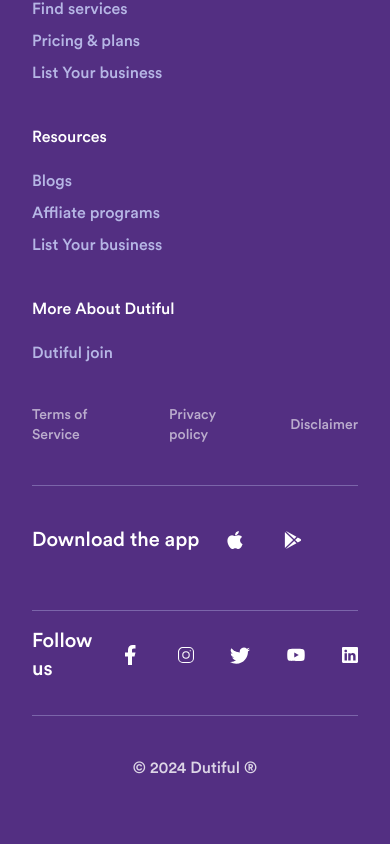
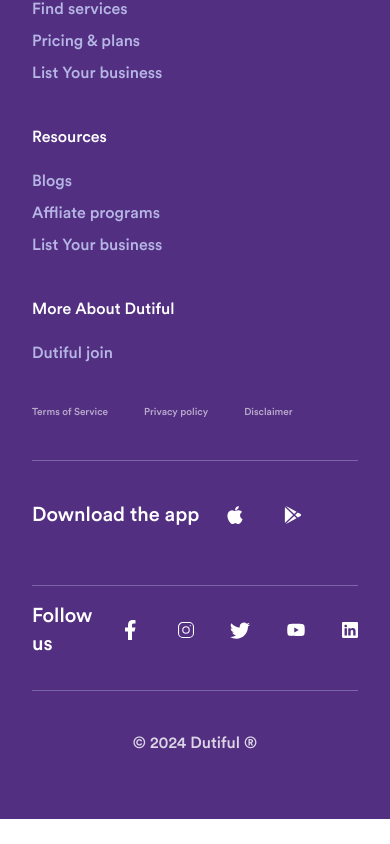
Before and after one commit to TEECOD3/Dutiful, a Next.js app: page / in a window 390 px wide. Shown: the part 3922-4766 px from the top of the page. After the commit the page ends 4741 px from the top, so only its background shows below. Built offline with nearby package versions, Linux system fonts and the light colour scheme.

Commit message:
feat: complete home page

```diff
--- a/components/layout/site-footer.tsx
+++ b/components/layout/site-footer.tsx
@@ -57,7 +57,7 @@
           </div>
         </div>
 
-        <div className="lg:hidden flex gap-x-9 items-center text-sm text-white/60  mt-10 ">
+        <div className="lg:hidden flex gap-x-9 items-center  text-white/60  mt-10 text-[10px] ">
           <span>Terms of Service</span>
           <span>Privacy policy</span>
           <span>Disclaimer</span>
```
